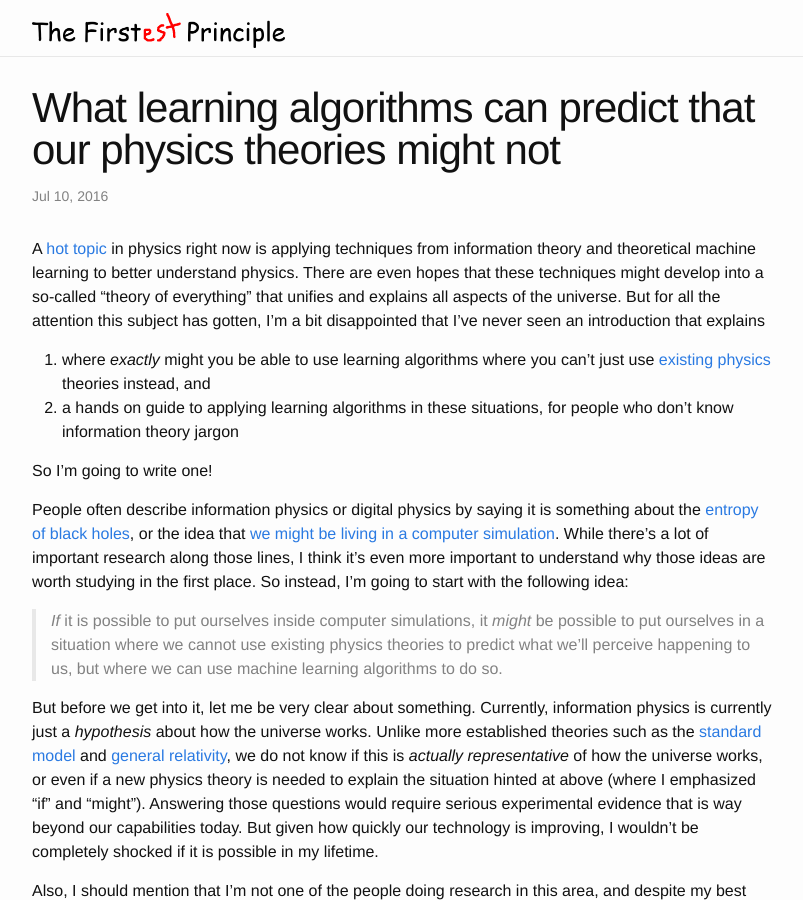
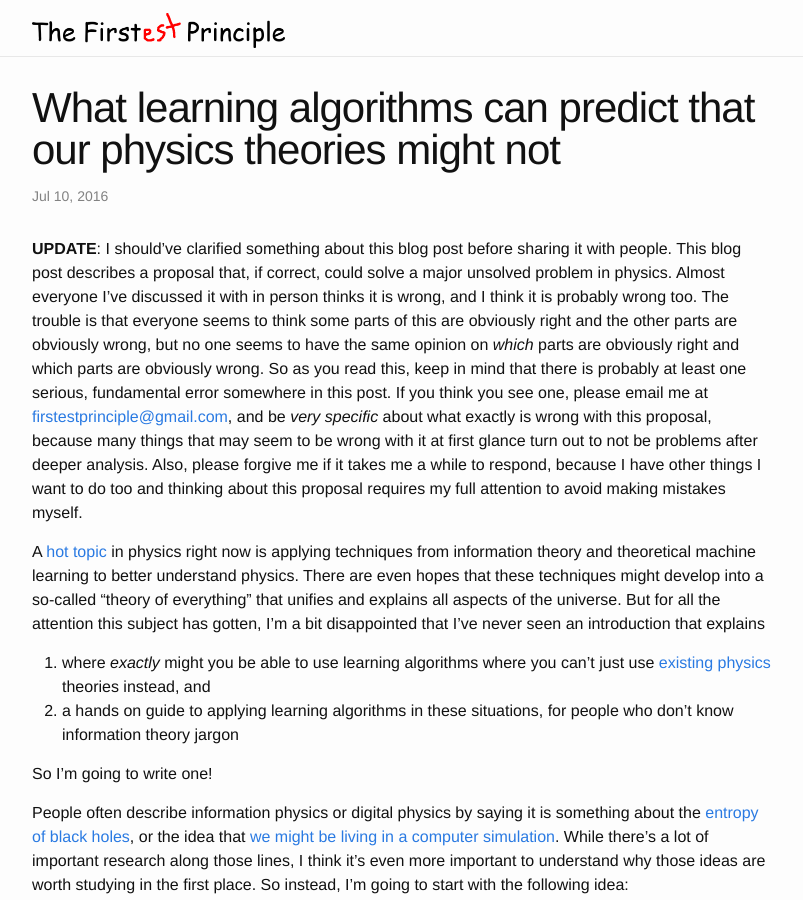
Before and after one commit to ad510/firstest-principle, a Jekyll site: the page built from _posts/2016-07-10-learning.md, in a window 1280 px wide and 900 px high. Shown: the whole window, without its empty margins (238-1041 px from the left). Built offline with Jekyll 4.4.1, drawn with Linux system fonts in a browser that asks for light colours.

Commit message:
add clarification that should've been there from the start

```diff
--- a/_posts/2016-07-10-learning.md
+++ b/_posts/2016-07-10-learning.md
@@ -2,6 +2,8 @@
 layout: post
 title:  "What learning algorithms can predict that our physics theories might not"
 ---
+**UPDATE**: I should've clarified something about this blog post before sharing it with people. This blog post describes a proposal that, if correct, could solve a major unsolved problem in physics. Almost everyone I've discussed it with in person thinks it is wrong, and I think it is probably wrong too. The trouble is that everyone seems to think some parts of this are obviously right and the other parts are obviously wrong, but no one seems to have the same opinion on *which* parts are obviously right and which parts are obviously wrong. So as you read this, keep in mind that there is probably at least one serious, fundamental error somewhere in this post. If you think you see one, please email me at [firstestprinciple@gmail.com](mailto:firstestprinciple@gmail.com), and be *very specific* about what exactly is wrong with this proposal, because many things that may seem to be wrong with it at first glance turn out to not be problems after deeper analysis. Also, please forgive me if it takes me a while to respond, because I have other things I want to do too and thinking about this proposal requires my full attention to avoid making mistakes myself.
+
 A [hot topic](http://fqxi.org/community/essay/winners/2013.1) in physics right now is applying techniques from information theory and theoretical machine learning to better understand physics. There are even hopes that these techniques might develop into a so-called "theory of everything" that unifies and explains all aspects of the universe. But for all the attention this subject has gotten, I'm a bit disappointed that I've never seen an introduction that explains
 
 1. where *exactly* might you be able to use learning algorithms where you can't just use [existing](https://en.wikipedia.org/wiki/Standard_Model) [physics](https://en.wikipedia.org/wiki/General_relativity) theories instead, and
```
